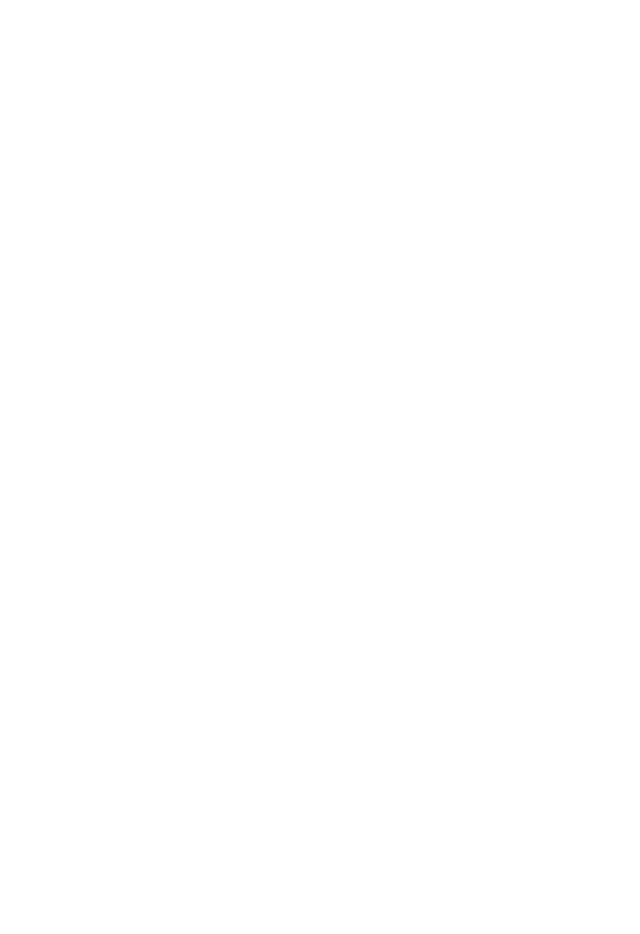
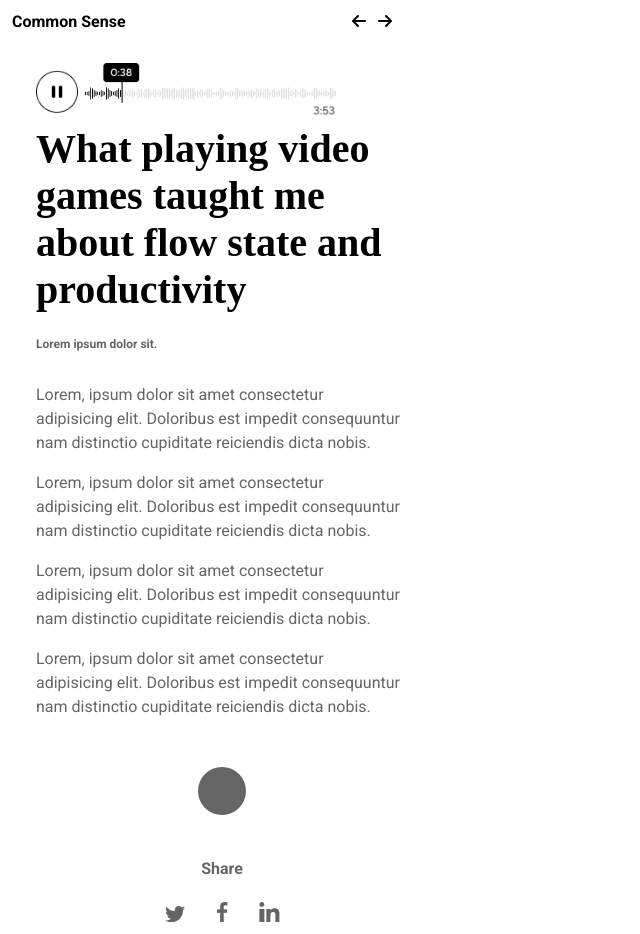
Before and after one commit to romatupota/common-sense, a plain HTML site: page index3.html in a window 1280 px wide. Shown: the whole page, without its empty margins (0-640 px from the left). Before the commit the page ends 800 px from the top, so only its background shows below. Drawn offline with Linux system fonts and the light colour scheme; a web font is replaced by a local one.

Commit message:
second day

```diff
--- a/css/style.css
+++ b/css/style.css
@@ -17,7 +17,6 @@ body {
 }
 
 .container {
-
   width: 100%;
   max-width: 420px;
   display: flex;
--- a/css/styles2.css
+++ b/css/styles2.css
@@ -11,7 +11,8 @@ header {
 	display: flex;
 	flex-direction: row;
 	justify-content: space-between;
-	padding: 24px;
+  width: 100%;
+  max-width: 380px;
 }
 
 .fa-arrow-right {
@@ -26,12 +27,26 @@ header {
 	color: #000;
 }
 
+.title {
+  font-size: 16px;
+  font-weight: 700;
+  margin-bottom: 32px;
+}
+
 .background2_side {
 	width: 105px;
 	height: 48px;
-	margin-left: 32px;
 	margin-bottom: 48px;
 	background: url(../img/Group\ 2.png);
+}
+
+.background3_side {
+  width: 362px;
+  height: 62px;
+  background: url(../img/background3.png);
+  background-size: 300px;
+  height: 62px;
+  background-repeat: no-repeat;
 }
 
 .subtitle {
@@ -39,3 +54,70 @@ header {
 	font-family: 'Quattrocento', serif;
 	font-weight: 700;
 }
+
+.round {
+	width: 48px;
+	height: 48px;
+  border-radius: 50%;
+  background: #656565;
+  border: #c2c2c2;
+  margin: 32px;
+}
+
+.share-item {
+  color: #656565;
+  font-size: 16px;
+  font-weight: 700;
+  margin-bottom: 24px;
+  margin-top: 12px;
+}
+
+.share_background {
+  background: url(../img/Group\ 5.png);
+  width: 115px;
+  height: 20px;
+}
+
+.container {
+  padding: 12px;
+  width: 100%;
+  max-width: 420px;
+}
+
+.content {
+  width: auto;
+  margin-right: 32px;
+  margin-left: 24px;
+}
+
+footer {
+  width: auto;
+  display: flex;
+  flex-direction: column;
+  text-align: center;
+  align-items: center;
+}
+
+.additional_information {
+  font-size: 12px;
+  color: #656565;
+  font-weight: 700;
+  margin-top: 24px;
+  margin-bottom: 32px;
+}
+
+.subtitle {
+  font-size: 40px;
+  width: 350px;
+  display: flex;
+  text-align: start;
+}
+
+.text {
+  font-weight: 400;
+  font-size: 16px;
+  color: #656565;
+  margin-top: 16px;
+  line-height: 24px;
+  margin-bottom: 16px;
+}
--- a/index3.html
+++ b/index3.html
@@ -15,6 +15,35 @@
     <title>Common Sense</title>
 </head>
 <body>
+	<div class="container">
+    <header>
+      <p class="title">Common Sense</p>
+      <div class="transitions">
+        <a href="index2.html" class="transitions-item"><i class="fa-solid fa-arrow-left"></i></a>
+        <a href="index.html" class="transitions-item"><i class="fa-solid fa-arrow-right"></i></a>
+      </div>
+    </header>
+    <div class="content">
+    <div class="background3_side"></div>
 
+      <p class="subtitle">What playing video games taught me about flow state and productivity</p>
+      <p class="additional_information">Lorem ipsum dolor sit.</p>
+      <p class="text">Lorem, ipsum dolor sit amet consectetur adipisicing elit. Doloribus est impedit consequuntur nam
+        distinctio cupiditate reiciendis dicta nobis.</p>
+      <p class="text">Lorem, ipsum dolor sit amet consectetur adipisicing elit. Doloribus est impedit consequuntur nam
+        distinctio cupiditate reiciendis dicta nobis.</p>
+      <p class="text">Lorem, ipsum dolor sit amet consectetur adipisicing elit. Doloribus est impedit consequuntur nam
+        distinctio cupiditate reiciendis dicta nobis.</p>
+      <p class="text">Lorem, ipsum dolor sit amet consectetur adipisicing elit. Doloribus est impedit consequuntur nam
+        distinctio cupiditate reiciendis dicta nobis.</p>
+    </div>
+    <footer>
+      <button class="round"></button>
+      <div class="share">
+        <p class="share-item">Share</p>
+        <div class="share_background"></div>
+      </div>
+    </footer>
+  </div>
 </body>
 </html>
```
Also changed, not shown: index2.html (+24 -0 lines), img/Group 5.png (added), img/background3.png (added).
